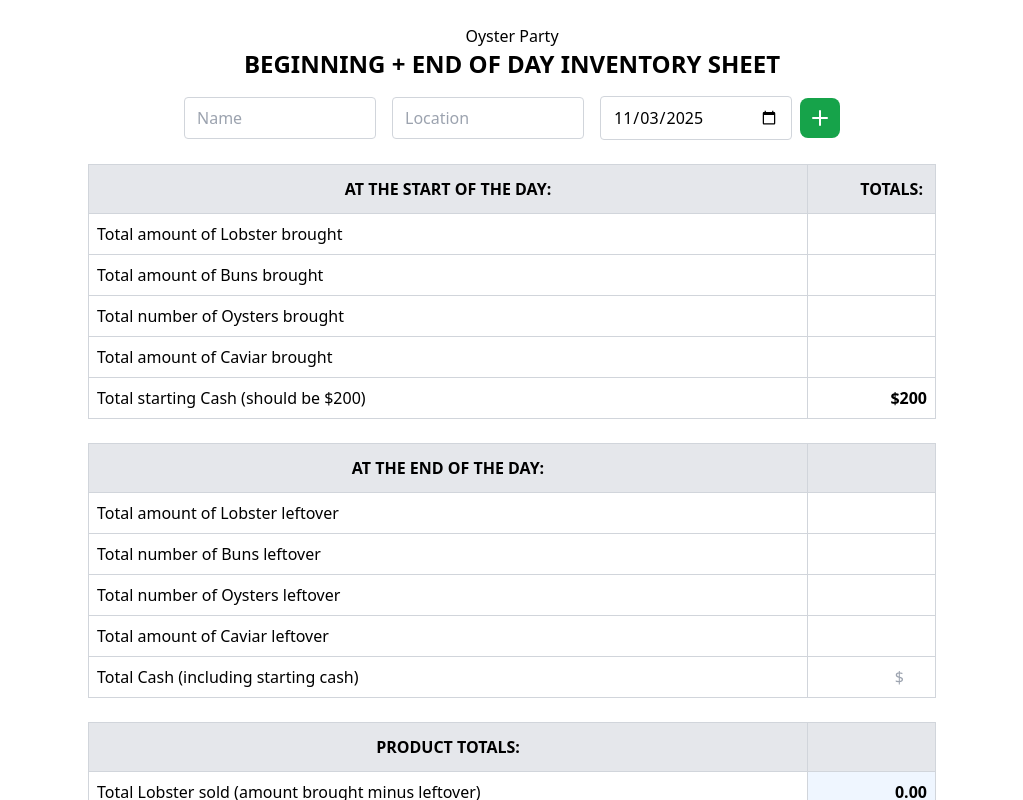
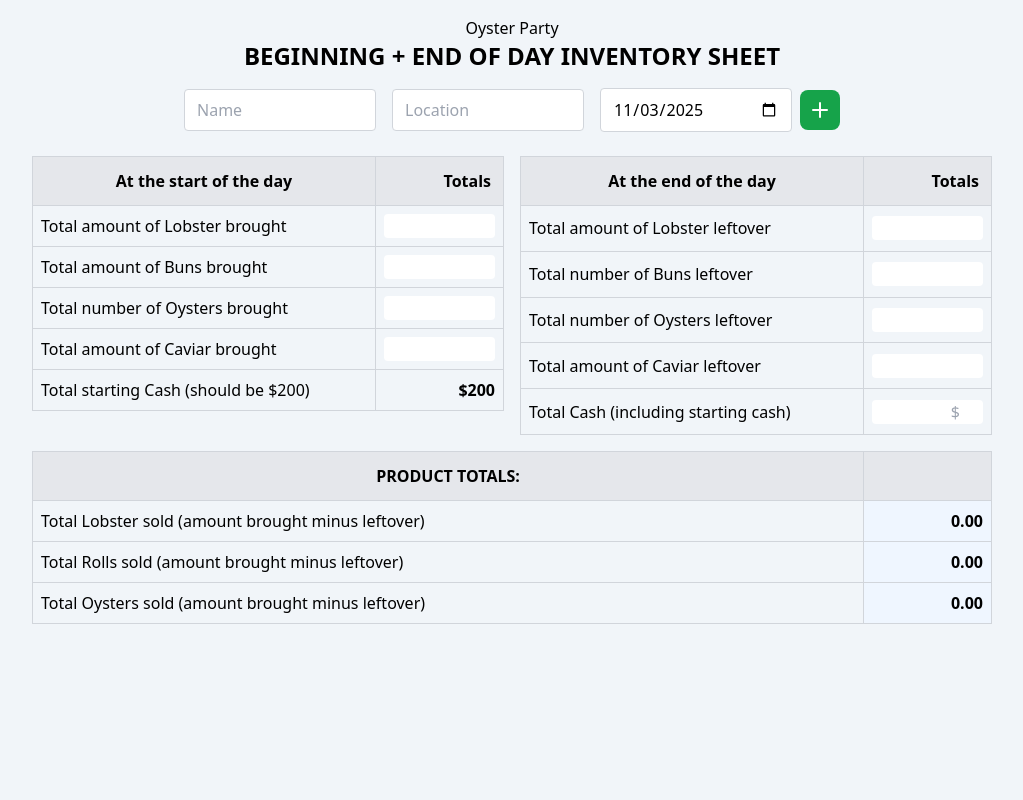
Before and after one commit to josealarconchacon/inventory-sheet, a React (Vite) app: page / in a window 1280 px wide. Shown: the top 800 px of the page, without its empty margins (128-1151 px from the left). Built offline with nearby package versions, Linux system fonts and the light colour scheme.

Commit message:
sheet navigation

```diff
--- a/src/features/inventory/components/InventorySheet.jsx
+++ b/src/features/inventory/components/InventorySheet.jsx
@@ -22,29 +22,46 @@ const InventorySheet = () => {
   } = useInventorySheets();
 
   if (isLoading) {
-    return <div className="max-w-4xl mx-auto p-6">Loading...</div>;
+    return (
+      <div className="min-h-screen bg-slate-100">
+        <div className="mx-auto w-full max-w-5xl px-4 py-10 sm:px-6 lg:px-8">
+          <div className="rounded-3xl border border-slate-200 bg-white/80 p-8 text-center text-slate-600 shadow-sm backdrop-blur">
+            Loading your inventory sheet…
+          </div>
+        </div>
+      </div>
+    );
   }
 
   if (!currentSheet) {
     return (
-      <div className="max-w-4xl mx-auto p-6">
+      <div className="min-h-screen bg-slate-100">
+        <div className="mx-auto w-full max-w-5xl px-4 py-10 sm:px-6 lg:px-8">
+          <div className="rounded-3xl border border-slate-200 bg-white/80 p-8 text-center text-slate-600 shadow-sm backdrop-blur">
             No inventory sheets available.
+          </div>
+        </div>
       </div>
     );
   }
 
   return (
-    <div className="max-w-4xl mx-auto p-6 bg-white">
+    <div className="relative min-h-screen bg-slate-100">
+      <div className="mx-auto w-full max-w-5xl px-4 pb-12 pt-4 sm:px-6 lg:px-8">
+        <div className="space-y-4">
           <SheetHeader
             sheet={currentSheet}
             onFieldChange={updateSheetField}
             onCreateNew={createSheet}
+            downloadButton={
+              <DownloadButton sheet={currentSheet} totals={soldTotals} />
+            }
           />
 
           {error && (
-        <div className="mb-4 text-center text-sm text-red-600">
-          There was a problem loading your saved sheets. A new sheet has been
-          created.
+            <div className="rounded-2xl border border-amber-200 bg-amber-50 px-4 py-3 text-center text-sm font-medium text-amber-700 shadow-sm">
+              There was a problem loading your saved sheets. A new sheet has
+              been created.
             </div>
           )}
 
@@ -55,25 +72,29 @@ const InventorySheet = () => {
             onNext={goToNext}
           />
 
+          <section className="space-y-4 lg:grid lg:grid-cols-2 lg:gap-4 lg:space-y-0">
             <InventoryTableSection
-        title="AT THE START OF THE DAY:"
+              title="At the start of the day"
               rows={startOfDayRows}
               sheet={currentSheet}
-        totalsHeading="TOTALS:"
+              totalsHeading="Totals"
               onFieldChange={updateSheetField}
+              className="h-full"
             />
 
             <InventoryTableSection
-        title="AT THE END OF THE DAY:"
+              title="At the end of the day"
               rows={endOfDayRows}
               sheet={currentSheet}
-        totalsHeading=""
+              totalsHeading="Totals"
               onFieldChange={updateSheetField}
+              className="h-full"
             />
+          </section>
 
           <ProductTotalsSection totals={soldTotals} />
-
-      <DownloadButton sheet={currentSheet} totals={soldTotals} />
+        </div>
+      </div>
     </div>
   );
 };
```
Lines whose indentation alone changed are shown as unchanged.
